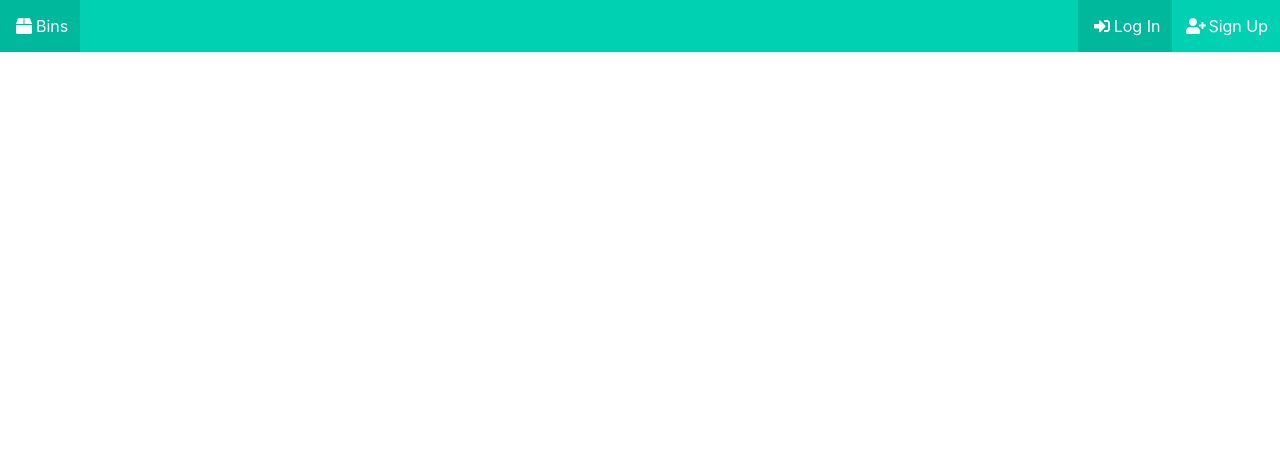
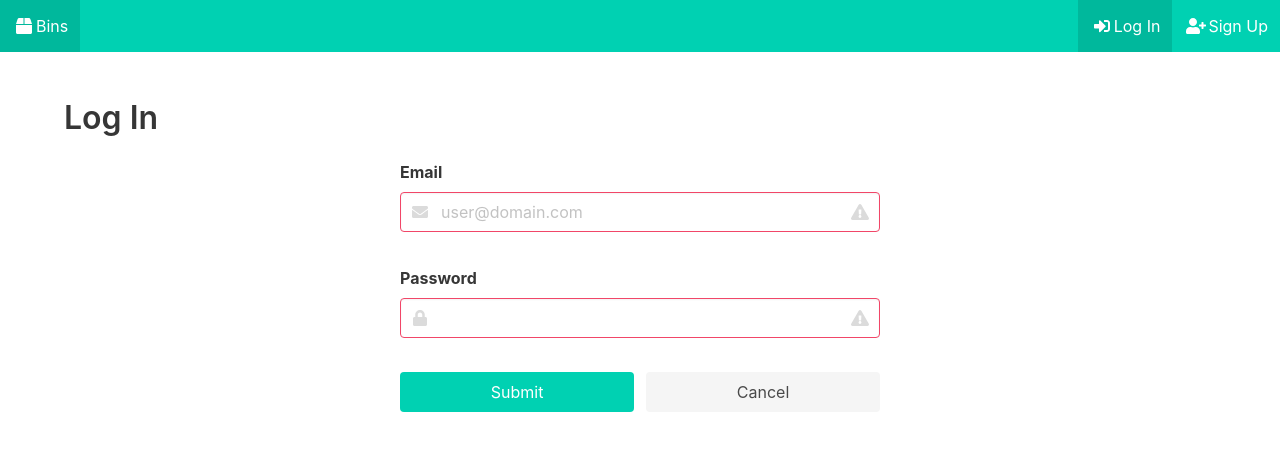
Before and after one commit to williamhbaker/tacklebox, a React (Create React App) app in the folder ui/: page /login in a window 1280 px wide. Shown: the top 450 px of the page. Built offline with nearby package versions, Linux system fonts and the light colour scheme; no server answers.

Commit message:
Login form started

```diff
--- /dev/null
+++ b/ui/src/api/index.js
@@ -0,0 +1,15 @@
+const URL = process.env.REACT_APP_ENDPOINT;
+
+export const login = async (data) => {
+  let json = JSON.stringify(data);
+
+  let init = {
+    method: 'POST',
+    headers: { 'Content-Type': 'application/json' },
+    body: json,
+  };
+
+  let response = await fetch(`${URL}/login`, init);
+
+  console.log(response);
+};
--- /dev/null
+++ b/ui/src/components/Container.js
@@ -0,0 +1,5 @@
+import React from 'react';
+
+const Container = (props) => <div className="container">{props.children}</div>;
+
+export default Container;
--- /dev/null
+++ b/ui/src/components/Header.js
@@ -0,0 +1,9 @@
+import React from 'react';
+
+const Heading = (props) => (
+  <header>
+    <h1 className="title mb-5">{props.children}</h1>
+  </header>
+);
+
+export default Heading;
--- /dev/null
+++ b/ui/src/components/Section.js
@@ -0,0 +1,7 @@
+import React from 'react';
+
+const Section = (props) => (
+  <section className="section">{props.children}</section>
+);
+
+export default Section;
--- /dev/null
+++ b/ui/src/components/login/form.js
@@ -0,0 +1,96 @@
+import React, { useState } from 'react';
+import { FontAwesomeIcon } from '@fortawesome/react-fontawesome';
+import {
+  faEnvelope,
+  faLock,
+  faExclamationTriangle,
+} from '@fortawesome/free-solid-svg-icons';
+
+import { login } from 'api';
+
+const Form = () => {
+  const [fields, setFields] = useState({ email: '', password: '' });
+
+  const handleInputChange = (e) => {
+    setFields({
+      ...fields,
+      [e.target.name]: e.target.value,
+    });
+  };
+
+  const handleSubmit = (e) => {
+    e.preventDefault();
+    login(fields);
+  };
+
+  return (
+    <form
+      style={{ maxWidth: '30rem', margin: '0 auto' }}
+      onSubmit={handleSubmit}
+    >
+      <div className="field">
+        <label className="label">Email</label>
+        <div className={'control has-icons-right has-icons-left'}>
+          <input
+            name={'email'}
+            className={'input is-danger'}
+            value={fields.email}
+            placeholder={'user@domain.com'}
+            type={'text'}
+            onChange={handleInputChange}
+          />
+          <span className="icon is-left">
+            <FontAwesomeIcon icon={faEnvelope} />
+          </span>
+          <span className="icon is-right">
+            <FontAwesomeIcon icon={faExclamationTriangle} />
+          </span>
+        </div>
+        <p className="help is-danger">{<>&nbsp;</>}</p>
+      </div>
+
+      <div className="field">
+        <label className="label">Password</label>
+        <div className={'control has-icons-right has-icons-left'}>
+          <input
+            name={'password'}
+            className={'input is-danger'}
+            value={fields.password}
+            type={'password'}
+            onChange={handleInputChange}
+          />
+          <span className="icon is-left">
+            <FontAwesomeIcon icon={faLock} />
+          </span>
+          <span className="icon is-right">
+            <FontAwesomeIcon icon={faExclamationTriangle} />
+          </span>
+        </div>
+        <p className="help is-danger">{<>&nbsp;</>}</p>
+      </div>
+
+      <div className="field is-grouped">
+        <p className="control is-expanded">
+          <button
+            className={'button is-primary'}
+            style={{ width: '100%' }}
+            type="submit"
+          >
+            Submit
+          </button>
+        </p>
+        <p className="control is-expanded">
+          <button
+            type="button"
+            className="button is-light"
+            style={{ width: '100%' }}
+          >
+            Cancel
+          </button>
+        </p>
+      </div>
+    </form>
+  );
+};
+
+export default Form;
--- /dev/null
+++ b/ui/src/components/login/index.js
@@ -0,0 +1,18 @@
+import React from 'react';
+import Header from 'components/Header';
+import Section from 'components/Section';
+import Container from 'components/Container';
+import Form from './form';
+
+const FormContainer = () => {
+  return (
+    <Section>
+      <Container>
+        <Header>Log In</Header>
+        <Form></Form>
+      </Container>
+    </Section>
+  );
+};
+
+export default FormContainer;
--- a/ui/src/components/navbar/NavBar.js
+++ /dev/null
@@ -1,57 +0,0 @@
-import React, { useEffect } from 'react';
-import { FontAwesomeIcon } from '@fortawesome/react-fontawesome';
-import {
-  faBox,
-  faSignInAlt,
-  faUserPlus,
-} from '@fortawesome/free-solid-svg-icons';
-
-import NavBarLink from './NavBarLink';
-
-const NavBar = ({ menuOpen, onToggleClick, onCloseClick }) => {
-  useEffect(() => {
-    document.body.classList.add('has-navbar-fixed-top');
-  });
-
-  return (
-    <nav className="navbar is-primary is-fixed-top">
-      <div className="navbar-brand">
-        <div
-          className={`navbar-burger burger ${menuOpen && 'is-active'}`}
-          onClick={onToggleClick}
-        >
-          <span></span>
-          <span></span>
-          <span></span>
-        </div>
-      </div>
-
-      <div className={`navbar-menu ${menuOpen && 'is-active'}`}>
-        <div className="navbar-start">
-          <NavBarLink
-            path={'/bins'}
-            icon={<FontAwesomeIcon icon={faBox} />}
-            text={'Bins'}
-            onClick={onCloseClick}
-          ></NavBarLink>
-        </div>
-        <div className="navbar-end">
-          <NavBarLink
-            path={'/login'}
-            icon={<FontAwesomeIcon icon={faSignInAlt} />}
-            text={'Log In'}
-            onClick={onCloseClick}
-          ></NavBarLink>
-          <NavBarLink
-            path={'/signUp'}
-            icon={<FontAwesomeIcon icon={faUserPlus} />}
-            text={'Sign Up'}
-            onClick={onCloseClick}
-          ></NavBarLink>
-        </div>
-      </div>
-    </nav>
-  );
-};
-
-export default NavBar;
--- a/ui/src/components/navbar/NavControl.js
+++ /dev/null
@@ -1,25 +0,0 @@
-import React, { useState } from 'react';
-
-import NavBar from './NavBar';
-
-const NavControl = () => {
-  const [menuOpen, setMenuOpen] = useState(false);
-
-  const toggleMenu = () => {
-    setMenuOpen((prev) => !prev);
-  };
-
-  const closeMenu = () => {
-    setMenuOpen(false);
-  };
-
-  return (
-    <NavBar
-      menuOpen={menuOpen}
-      onToggleClick={toggleMenu}
-      onCloseClick={closeMenu}
-    ></NavBar>
-  );
-};
-
-export default NavControl;
--- a/ui/src/components/navbar/index.js
+++ b/ui/src/components/navbar/index.js
@@ -1,3 +1,67 @@
-import NavControl from './NavControl';
+import React, { useEffect, useState } from 'react';
+import { FontAwesomeIcon } from '@fortawesome/react-fontawesome';
+import {
+  faBox,
+  faSignInAlt,
+  faUserPlus,
+} from '@fortawesome/free-solid-svg-icons';
 
-export default NavControl;
+import NavBarLink from './NavBarLink';
+
+const NavBar = () => {
+  useEffect(() => {
+    document.body.classList.add('has-navbar-fixed-top');
+  });
+
+  const [menuOpen, setMenuOpen] = useState(false);
+
+  const toggleMenu = () => {
+    setMenuOpen((prev) => !prev);
+  };
+
+  const closeMenu = () => {
+    setMenuOpen(false);
+  };
+
+  return (
+    <nav className="navbar is-primary is-fixed-top">
+      <div className="navbar-brand">
+        <div
+          className={`navbar-burger burger ${menuOpen && 'is-active'}`}
+          onClick={toggleMenu}
+        >
+          <span></span>
+          <span></span>
+          <span></span>
+        </div>
+      </div>
+
+      <div className={`navbar-menu ${menuOpen && 'is-active'}`}>
+        <div className="navbar-start">
+          <NavBarLink
+            path={'/bins'}
+            icon={<FontAwesomeIcon icon={faBox} />}
+            text={'Bins'}
+            onClick={closeMenu}
+          ></NavBarLink>
+        </div>
+        <div className="navbar-end">
+          <NavBarLink
+            path={'/login'}
+            icon={<FontAwesomeIcon icon={faSignInAlt} />}
+            text={'Log In'}
+            onClick={closeMenu}
+          ></NavBarLink>
+          <NavBarLink
+            path={'/signUp'}
+            icon={<FontAwesomeIcon icon={faUserPlus} />}
+            text={'Sign Up'}
+            onClick={closeMenu}
+          ></NavBarLink>
+        </div>
+      </div>
+    </nav>
+  );
+};
+
+export default NavBar;
--- a/ui/src/root/index.js
+++ b/ui/src/root/index.js
@@ -10,13 +10,18 @@ import {
 import store from './store';
 
 import NavBar from 'components/navbar';
+import LogInForm from 'components/login';
 
 const Root = () => (
   <Provider store={store}>
     <Router>
       <NavBar />
 
-      <Switch></Switch>
+      <Switch>
+        <Route exact path="/login">
+          <LogInForm />
+        </Route>
+      </Switch>
     </Router>
   </Provider>
 );
```
Also changed, not shown: 2 other files (tests, documents, lock files or other folders).
